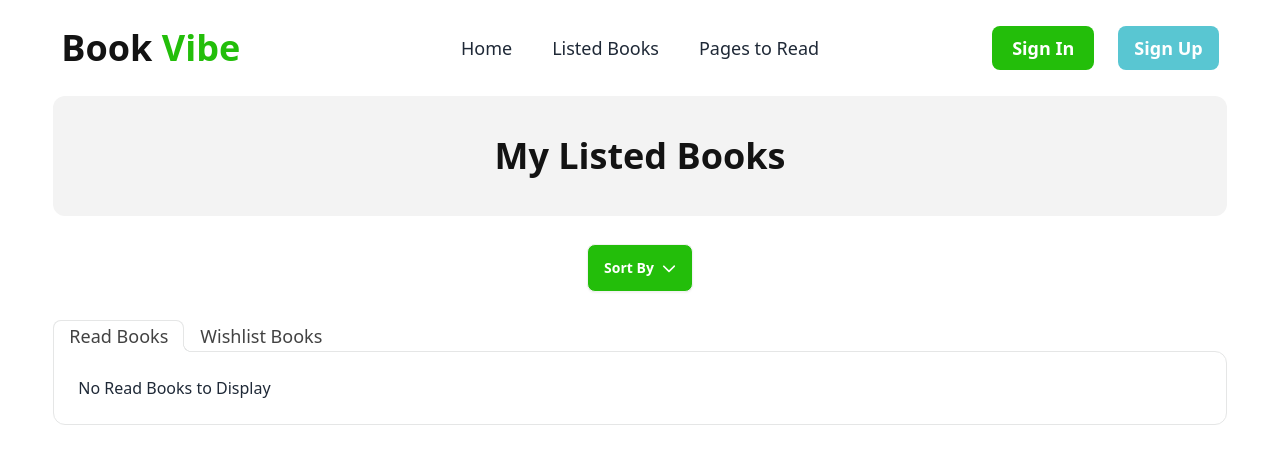
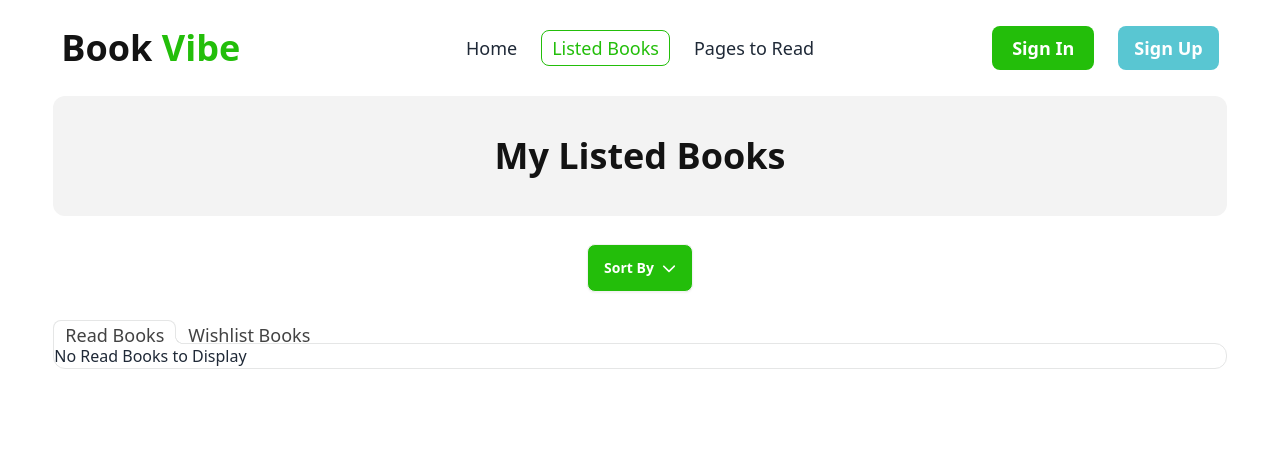
Before and after one commit to alamin-wd/rb8-a8-book-vibe, a React (Vite) app: page /listedBooks in a window 1280 px wide. Shown: the top 464 px of the page. Built offline with nearby package versions, Linux system fonts and the light colour scheme.

Commit message:
Show Active Route Style

```diff
--- a/src/components/ListedBooks/ListedBooks.jsx
+++ b/src/components/ListedBooks/ListedBooks.jsx
@@ -53,11 +53,11 @@ const ListedBooks = () => {
 
             {/* Read Books & Wishlist Books Tab */}
 
-            <div role="tablist" className="tabs tabs-lifted">
+            <div role="tablist" className="tabs-sm md:tabs tabs-lifted">
 
                 <input type="radio" name="my_tabs_2" role="tab" className="tab text-[#131313CC] text-lg font-medium" aria-label="Read Books " checked />
 
-                <div role="tabpanel" className="tab-content bg-base-100 border-base-300 rounded-xl p-6">
+                <div role="tabpanel" className="tab-content bg-base-100 border-base-300 rounded-xl ">
                     {
                         <ReadBooks books={readBooks}></ReadBooks>
                     }
--- /dev/null
+++ b/src/components/NavBar/NavBar.css
@@ -0,0 +1,8 @@
+
+li a.active{
+    color: #23BE0A;
+    border: 1px solid #23BE0A;
+    border-radius: 8px;
+    padding: 5px 10px;
+
+}
--- a/src/components/NavBar/NavBar.jsx
+++ b/src/components/NavBar/NavBar.jsx
@@ -1,11 +1,18 @@
 import { Link, NavLink } from "react-router-dom";
+import './NavBar.css'
 
 const NavBar = () => {
 
     const links = <>
-        <li className="hover:underline hover:text-[#23BE0A] px-2"><NavLink to="/">Home</NavLink></li>
-        <li className="hover:underline hover:text-[#23BE0A] px-2"><NavLink to="/listedBooks">Listed Books</NavLink></li>
-        <li className="hover:underline hover:text-[#23BE0A] px-2"><NavLink to="/pagesToRead">Pages to Read</NavLink></li>
+        <li className="hover:text-[#23BE0A]">
+            <NavLink to="/">Home</NavLink>
+        </li>
+        <li className="hover:text-[#23BE0A]">
+            <NavLink to="/listedBooks">Listed Books</NavLink>
+        </li>
+        <li className="hover:text-[#23BE0A]">
+            <NavLink to="/pagesToRead">Pages to Read</NavLink>
+        </li>
     </>
 
     return (
--- a/src/components/ReadBooks/ReadBooks.jsx
+++ b/src/components/ReadBooks/ReadBooks.jsx
@@ -14,15 +14,15 @@ const ReadBooks = ({ books }) => {
 
                         return (
                             <div key={book.id}
-                                className="flex flex-col md:flex-row md:justify-between items-center border md:p-10 mt-6 rounded-lg">
+                                className="flex flex-col md:flex-row md:justify-between items-center border md:px-20 md:py-6 mx-6 mt-6 rounded-lg">
 
-                                <div className="flex flex-col md:flex-row md:justify-between items-center gap-4 md:gap-16">
+                                <div className="flex flex-col md:flex-row md:justify-between items-center gap-4 md:gap-10">
 
                                     <div className="w-44 bg-[#1313130D] mt-10 md:mt-0 p-6 rounded-lg">
                                         <img className="w-full" src={book.image} alt="" />
                                     </div>
 
-                                    <div>
+                                    <div className="px-10">
                                         <h2 className="text-[#131313] text-2xl md:text-4xl font-bold">{book.book_name}</h2>
 
                                         <h4 className="text-[#131313CC] font-medium my-3">By: {book.author}</h4>
@@ -68,7 +68,7 @@ const ReadBooks = ({ books }) => {
                                             </div>
 
                                             {/* to={`/book/${bookId}`} */}
-                                            <Link>
+                                            <Link to={`/book/${book.bookId}`}>
                                                 <button className="bg-[#23BE0A] px-4 py-2 rounded-full text-white text-lg font-medium">
                                                     View Details
                                                 </button>
--- a/src/components/WishlistBooks/WishlistBooks.jsx
+++ b/src/components/WishlistBooks/WishlistBooks.jsx
@@ -14,15 +14,15 @@ const WishlistBooks = ({ books }) => {
 
                         return (
                             <div key={book.id}
-                                className="flex flex-col md:flex-row md:justify-between items-center border md:p-10 mt-6 rounded-lg">
+                                className="flex flex-col md:flex-row md:justify-between items-center border md:px-20 md:py-6 mt-6 rounded-lg">
 
-                                <div className="flex flex-col md:flex-row md:justify-between items-center gap-4 md:gap-16">
+                                <div className="flex flex-col md:flex-row md:justify-between items-center gap-4 md:gap-10">
 
                                     <div className="w-44 bg-[#1313130D] mt-10 md:mt-0 p-6 rounded-lg">
                                         <img className="w-full" src={book.image} alt="" />
                                     </div>
 
-                                    <div>
+                                    <div className="px-10">
                                         <h2 className="text-[#131313] text-2xl md:text-4xl font-bold">{book.book_name}</h2>
 
                                         <h4 className="text-[#131313CC] font-medium my-3">By: {book.author}</h4>
@@ -68,7 +68,7 @@ const WishlistBooks = ({ books }) => {
                                             </div>
 
                                             {/* to={`/book/${bookId}`} */}
-                                            <Link>
+                                            <Link to={`/book/${book.bookId}`}>
                                                 <button className="bg-[#23BE0A] px-4 py-2 rounded-full text-white text-lg font-medium">
                                                     View Details
                                                 </button>
```
Also changed, not shown: src/components/Books/Books.jsx (line endings or trailing spaces).
